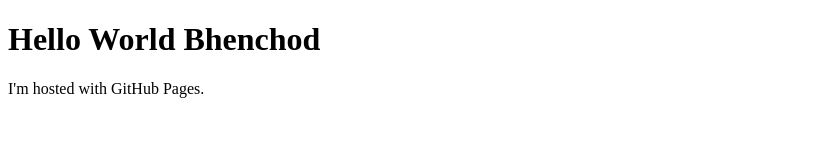
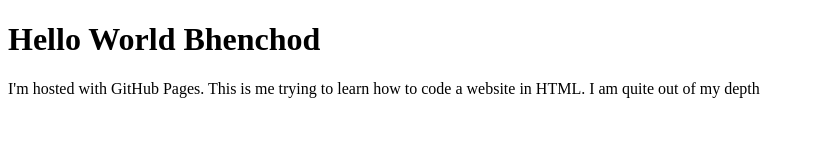
Before and after one commit to MatAsiUn/MatAsiUn.github.io, a plain HTML site: page index.html in a window 1280 px wide. Shown: the whole page, without its empty margins (0-815 px from the left). Drawn offline with Linux system fonts and the light colour scheme.

Commit message:
Update index.html

```diff
--- a/index.html
+++ b/index.html
@@ -2,6 +2,6 @@
 <html>
 <body>
 <h1>Hello World Bhenchod</h1>
-<p>I'm hosted with GitHub Pages.</p>
+<p>I'm hosted with GitHub Pages. This is me trying to learn how to code a website in HTML. I am quite out of my depth</p>
 </body>
 </html>
```
